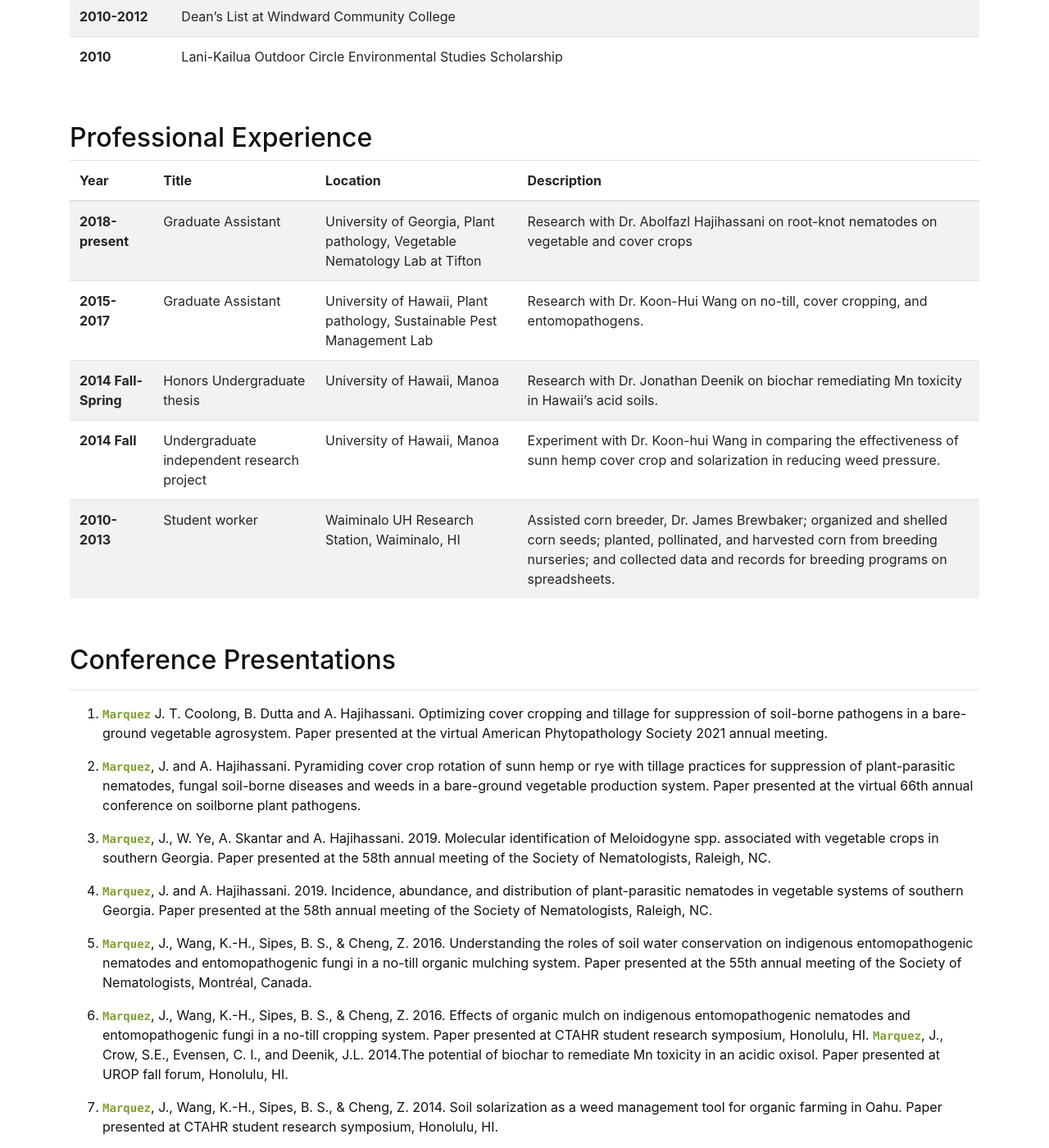
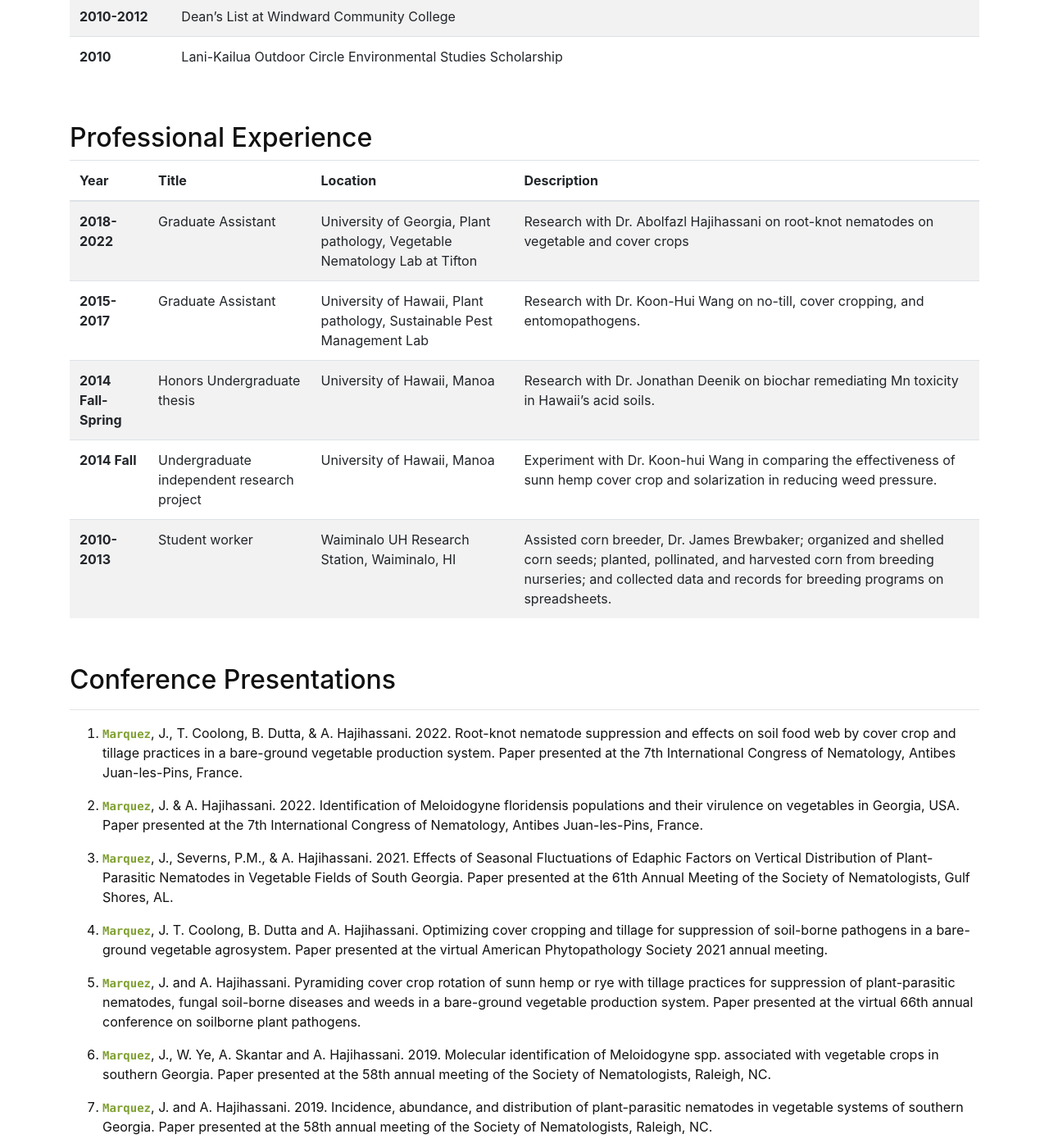
Before and after one commit to jmm43904/website, a Jekyll site: the page built from pages/cv.md, in a window 1280 px wide and 1400 px high, scrolled down 1395 px. Shown: the whole window at 82% size. Built offline with Jekyll 4.4.1, drawn with Linux system fonts in a browser that asks for light colours; some of the changed text lies outside the part shown.

Commit message:
update website

```diff
--- a/pages/cv.md
+++ b/pages/cv.md
@@ -9,7 +9,7 @@ nav_order: 2
 
 | Year | Degree | Institution |
 | --- | --- | --- |
-|**2018-present**| Ph.D. Plant Pathology | University of Georgia. Tifton, GA |
+|**2018-2022**| Ph.D. Plant Pathology | University of Georgia. Tifton, GA |
 |**2015-2017**| M.S. Tropical Plant Pathology | University of Hawaii. Manoa, HI |
 |**2012-2014**| B.S., Tropical Plant and Soil Science | University of Hawaii, Manoa, HI |
 |**2010-2013**|A.A., Liberal Arts| Windward Community College, Kaneohe, HI|
@@ -46,7 +46,7 @@ nav_order: 2
 
 |Year|Title|Location|Description|
 | --- | --- | --- |
-|**2018-present**|Graduate Assistant|University of Georgia, Plant pathology, Vegetable Nematology Lab at Tifton|Research with Dr. Abolfazl Hajihassani on root-knot nematodes on vegetable and cover crops|
+|**2018-2022**|Graduate Assistant|University of Georgia, Plant pathology, Vegetable Nematology Lab at Tifton|Research with Dr. Abolfazl Hajihassani on root-knot nematodes on vegetable and cover crops|
 |**2015-2017**|Graduate Assistant|University of Hawaii, Plant pathology, Sustainable Pest Management Lab|Research with Dr. Koon-Hui Wang on no-till, cover cropping, and entomopathogens.|
 |**2014 Fall-Spring**|Honors Undergraduate thesis|University of Hawaii, Manoa|Research with Dr. Jonathan Deenik on biochar remediating Mn toxicity in Hawaii’s acid soils.|
 |**2014 Fall**|Undergraduate independent research project|University of Hawaii, Manoa|Experiment with Dr. Koon-hui Wang in comparing the effectiveness of sunn hemp cover crop and solarization in reducing weed pressure.|
@@ -56,17 +56,23 @@ nav_order: 2
 
 ## Conference Presentations
 ---
-1. **`Marquez`** J.  T. Coolong, B. Dutta and A. Hajihassani. Optimizing cover cropping and tillage for suppression of soil-borne pathogens in a bare-ground vegetable agrosystem. Paper presented at the virtual American Phytopathology Society 2021 annual meeting.
+1. **`Marquez`**, J., T. Coolong, B. Dutta, & A. Hajihassani. 2022. Root-knot nematode suppression and effects on soil food web by cover crop and tillage practices in a bare-ground vegetable production system. Paper presented at the 7th International Congress of Nematology, Antibes Juan-les-Pins, France.
 
-1. **`Marquez`**, J. and A. Hajihassani. Pyramiding cover crop rotation of sunn hemp or rye with tillage practices for suppression of plant-parasitic nematodes, fungal soil-borne diseases and weeds in a bare-ground vegetable production system. Paper presented at the virtual 66th annual conference on soilborne plant pathogens.
+2. **`Marquez`**, J. & A. Hajihassani. 2022. Identification of Meloidogyne floridensis populations and their virulence on vegetables in Georgia, USA. Paper presented at the 7th International Congress of Nematology, Antibes Juan-les-Pins, France.
 
-2. **`Marquez`**, J., W. Ye, A. Skantar and A. Hajihassani. 2019. Molecular identification of Meloidogyne spp. associated with vegetable crops in southern Georgia. Paper presented at the 58th annual meeting of the Society of Nematologists, Raleigh, NC.
+3. **`Marquez`**, J., Severns, P.M., & A. Hajihassani. 2021. Effects of Seasonal Fluctuations of Edaphic Factors on Vertical Distribution of Plant-Parasitic Nematodes in Vegetable Fields of South Georgia. Paper presented at the 61th Annual Meeting of the Society of Nematologists, Gulf Shores, AL.
 
-3. **`Marquez`**, J. and A. Hajihassani. 2019. Incidence, abundance, and distribution of plant-parasitic nematodes in vegetable systems of southern Georgia. Paper presented at the 58th annual meeting of the Society of Nematologists, Raleigh, NC.
+4. **`Marquez`**, J.  T. Coolong, B. Dutta and A. Hajihassani. Optimizing cover cropping and tillage for suppression of soil-borne pathogens in a bare-ground vegetable agrosystem. Paper presented at the virtual American Phytopathology Society 2021 annual meeting.
 
-4. **`Marquez`**, J., Wang, K.-H., Sipes, B. S., & Cheng, Z. 2016. Understanding the roles of soil water conservation on indigenous entomopathogenic nematodes and entomopathogenic fungi in a no-till organic mulching system. Paper presented at the 55th annual meeting of the Society of Nematologists, Montréal, Canada.
+5. **`Marquez`**, J. and A. Hajihassani. Pyramiding cover crop rotation of sunn hemp or rye with tillage practices for suppression of plant-parasitic nematodes, fungal soil-borne diseases and weeds in a bare-ground vegetable production system. Paper presented at the virtual 66th annual conference on soilborne plant pathogens.
 
-5. **`Marquez`**, J., Wang, K.-H., Sipes, B. S., & Cheng, Z. 2016. Effects of organic mulch on indigenous entomopathogenic nematodes and entomopathogenic fungi in a no-till cropping system. Paper presented at CTAHR student research symposium, Honolulu, HI.
-**`Marquez`**, J., Crow, S.E., Evensen, C. I., and Deenik, J.L. 2014.The potential of biochar to remediate Mn toxicity in an acidic oxisol. Paper presented at UROP fall forum, Honolulu, HI.
+6. **`Marquez`**, J., W. Ye, A. Skantar and A. Hajihassani. 2019. Molecular identification of Meloidogyne spp. associated with vegetable crops in southern Georgia. Paper presented at the 58th annual meeting of the Society of Nematologists, Raleigh, NC.
 
-6. **`Marquez`**, J., Wang, K.-H., Sipes, B. S., & Cheng, Z. 2014. Soil solarization as a weed management tool for organic farming in Oahu. Paper presented at CTAHR student research symposium, Honolulu, HI.
+7. **`Marquez`**, J. and A. Hajihassani. 2019. Incidence, abundance, and distribution of plant-parasitic nematodes in vegetable systems of southern Georgia. Paper presented at the 58th annual meeting of the Society of Nematologists, Raleigh, NC.
+
+8. **`Marquez`**, J., Wang, K.-H., Sipes, B. S., & Cheng, Z. 2016. Understanding the roles of soil water conservation on indigenous entomopathogenic nematodes and entomopathogenic fungi in a no-till organic mulching system. Paper presented at the 55th annual meeting of the Society of Nematologists, Montréal, Canada.
+
+9. **`Marquez`**, J., Wang, K.-H., Sipes, B. S., & Cheng, Z. 2016. Effects of organic mulch on indigenous entomopathogenic nematodes and entomopathogenic fungi in a no-till cropping system. Paper presented at CTAHR student research symposium, Honolulu, HI.
+10. **`Marquez`**, J., Crow, S.E., Evensen, C. I., and Deenik, J.L. 2014.The potential of biochar to remediate Mn toxicity in an acidic oxisol. Paper presented at UROP fall forum, Honolulu, HI.
+
+11. **`Marquez`**, J., Wang, K.-H., Sipes, B. S., & Cheng, Z. 2014. Soil solarization as a weed management tool for organic farming in Oahu. Paper presented at CTAHR student research symposium, Honolulu, HI.
```
Also changed, not shown: pages/contact.md (+6 -13 lines), pages/publications.md (+17 -9 lines).
